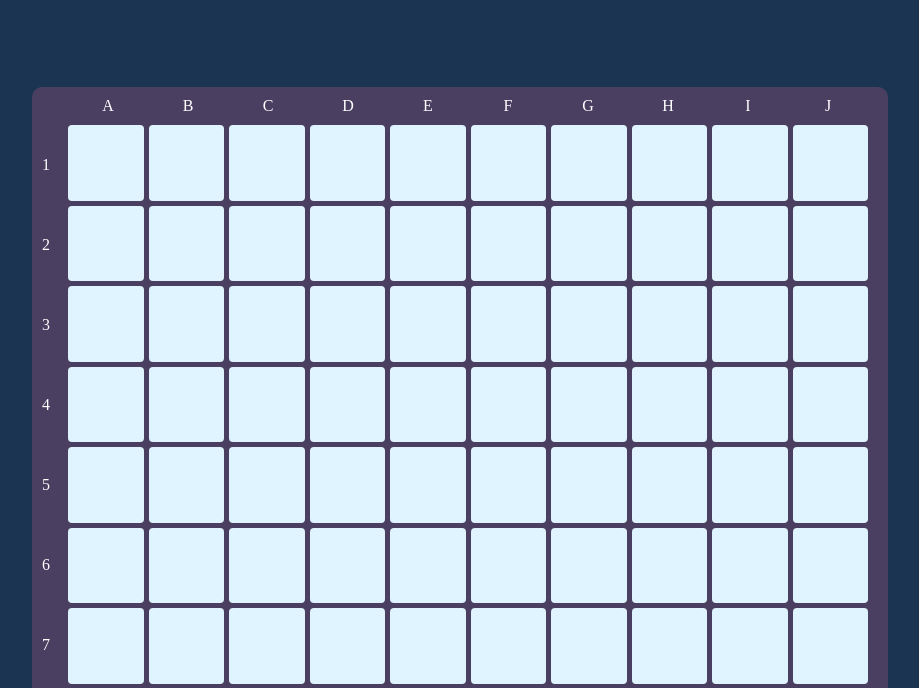
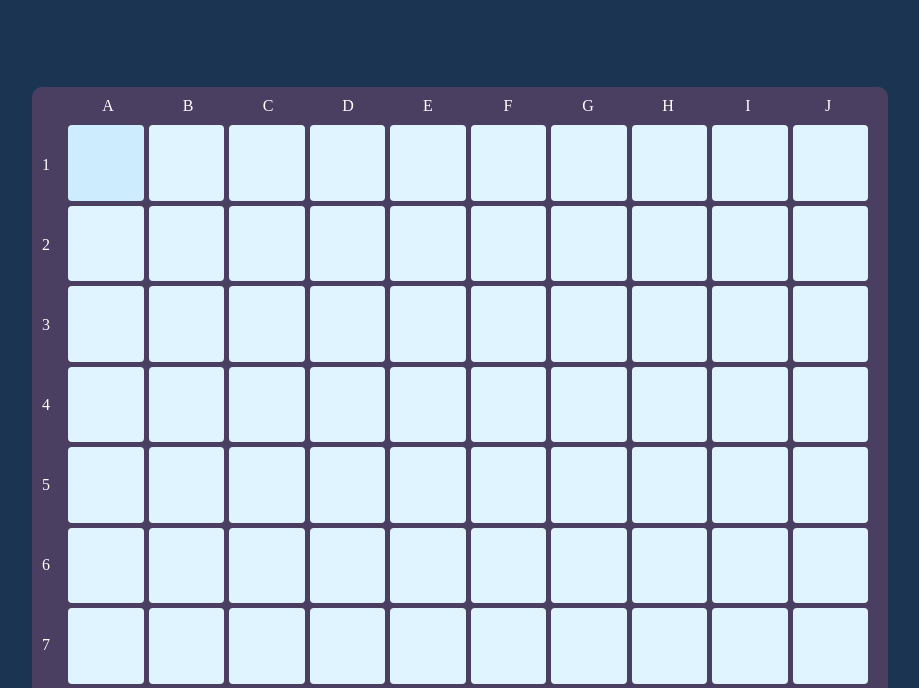
Before and after one commit to Vitdcode/Battleship, a website built with webpack: page src/index.html in a window 1280 px wide. In both pictures the pointer is over the element 285 px from the left and 202 px from the top of the page. Shown: the part 40-728 px from the top of the page, without its empty margins (180-1099 px from the left). Built offline with nearby package versions, Linux system fonts and the light colour scheme.

Commit message:
feat: created hover effects for the fields when hovering over the fields with the mouse

```diff
--- a/src/style.css
+++ b/src/style.css
@@ -111,3 +111,12 @@ body {
   border-radius: 4px;
   aspect-ratio: 1;
 }
+
+.field:hover {
+  cursor: pointer;
+  background-color: rgb(205, 237, 255);
+}
+
+.field:active {
+  background-color: rgb(167, 223, 255);
+}
```
